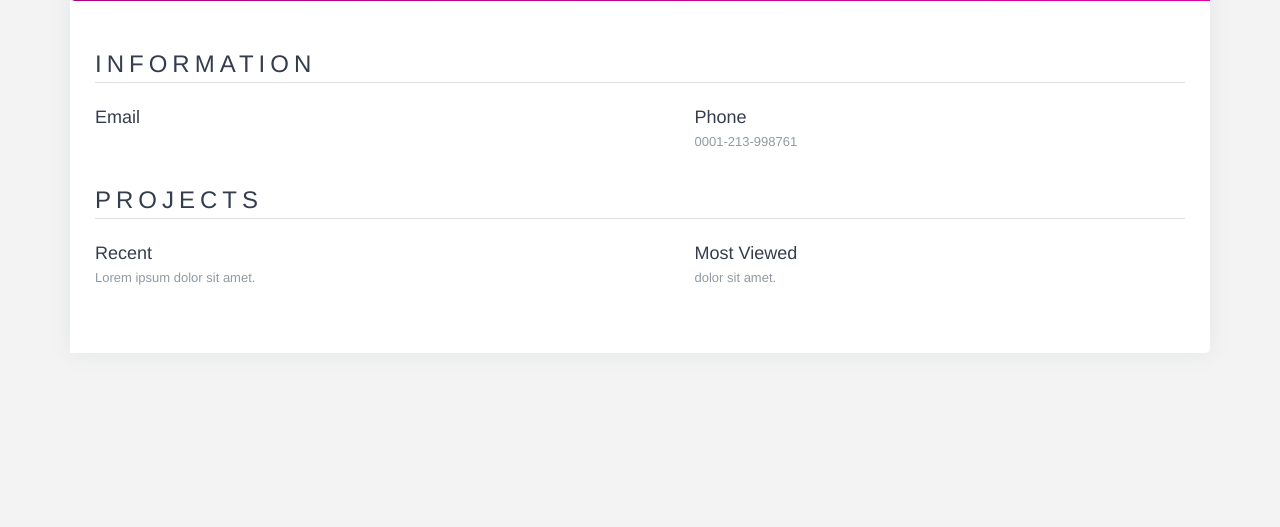
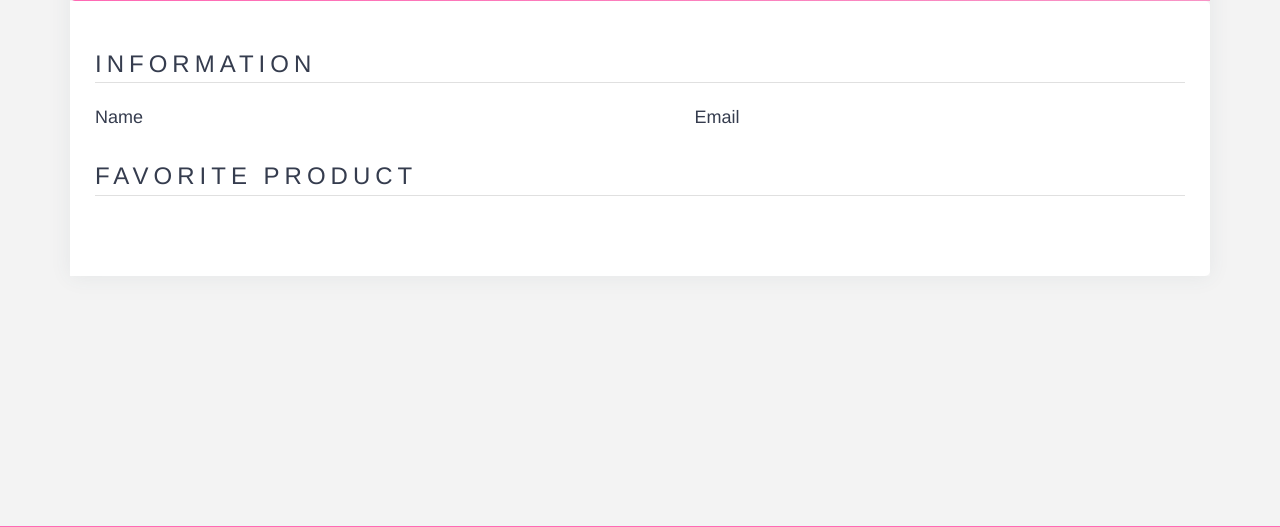
Before and after one commit to runarlevi/VN2_hopur54, a Django app: page /user/profile in a window 1280 px wide. Shown: the part 312-839 px from the top of the page. Run offline with Django 3.2, Linux system fonts and the light colour scheme; the visitor is signed in with stand-in values (Sample User, id 1); some libraries are stand-ins or nearby versions.

Commit message:
user profile

```diff
--- a/static/css/user_profile.css
+++ b/static/css/user_profile.css
@@ -19,7 +19,7 @@ body{
 
 .wrapper .left{
   justify-content: space-between;
-  background: linear-gradient(to right, #ac0187, #df01a8);
+  background: linear-gradient(to right, hotpink, #f894c6);
   padding: 30px 25px;
   border-top-left-radius: 5px;
   border-bottom-left-radius: 5px;
--- a/templates/user/profile.html
+++ b/templates/user/profile.html
@@ -20,27 +20,24 @@
                 <h3>Information</h3>
                 <div class="info_data">
                      <div class="data">
-                        <h4>Email</h4>
-                        <p>{{ user.profile.email }}</p>
+                        <h4>Name</h4>
+                         <p>{{ user.profile.name }}</p>
                      </div>
                      <div class="data">
-                       <h4>Phone</h4>
-                        <p>0001-213-998761</p>
+                       <h4>Email</h4>
+                        <p>{{ user.profile.email }}</p>
                   </div>
                 </div>
             </div>
 
           <div class="projects">
-                <h3>Projects</h3>
+                <h3>Favorite product</h3>
                 <div class="projects_data">
                      <div class="data">
-                        <h4>Recent</h4>
-                        <p>Lorem ipsum dolor sit amet.</p>
+                        <h4>{{ user.profile.favorite_product }}</h4>
+                        <p>{{ user.profile.favorite_product }}</p>
+
                      </div>
-                     <div class="data">
-                       <h4>Most Viewed</h4>
-                        <p>dolor sit amet.</p>
-                  </div>
                 </div>
             </div>
 
```
